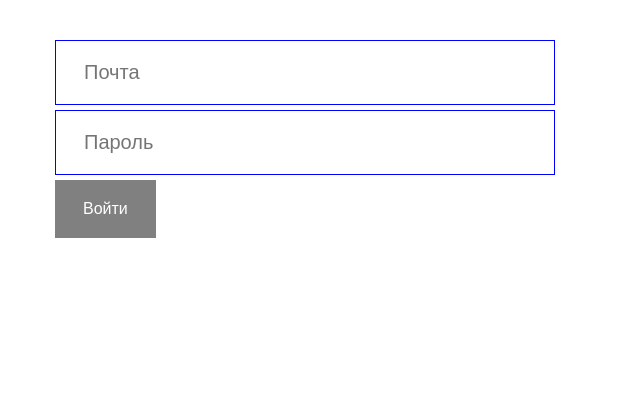
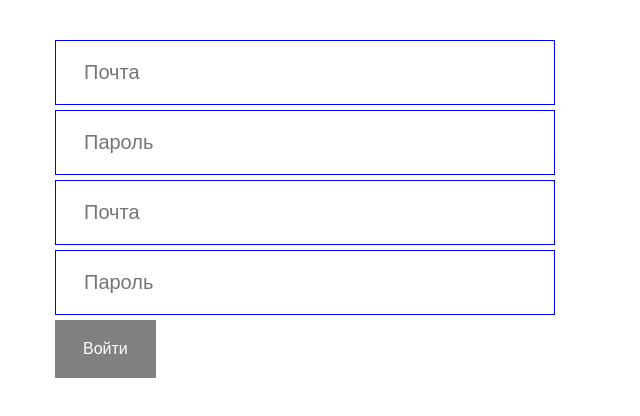
Before and after one commit to Az212At/registration, a Vue app: page / in a window 1280 px wide. Shown: the top 416 px of the page, without its empty margins (0-640 px from the left). Built offline with nearby package versions, Linux system fonts and the light colour scheme.

Commit message:
first commit

```diff
--- a/src/components/InputBoxRegistration.vue
+++ b/src/components/InputBoxRegistration.vue
@@ -1,15 +1,13 @@
 <script>
 import ButtonRegistration from "@/ui/ButtonRegistration.vue";
-import InputBoxPassword from "@/ui/InputBoxPassword.vue";
-import InputBoxEmail from "@/ui/InputBoxEmail.vue";
+import MainInput from "@/ui/MainInput.vue";
 
 export default {
   name: "InputBoxRegistration",
 
   components: {
-    InputBoxEmail,
-    InputBoxPassword,
     ButtonRegistration,
+    MainInput,
   },
 
   data() {
@@ -44,9 +42,8 @@ export default {
   <div class="input-box-registration">
     <div class="container">
       <form id="registration-form" class="form" @submit.prevent="login">
-        <InputBoxEmail v-model="email" />
-
-        <InputBoxPassword v-model="password" />
+        <MainInput v-model="email" placeholder="Enter email" />
+        <MainInput v-model="password" placeholder="Enter password" />
 
         <ButtonRegistration :disabled="!validateForm" type="submit" />
       </form>
--- a/src/ui/InputBoxEmail.vue
+++ /dev/null
@@ -1,56 +0,0 @@
-<script>
-export default {
-  name: "InputBoxEmail",
-  emits: ["update:email"],
-
-  props: {
-    email: {
-      type: String,
-      default: "",
-    },
-  },
-
-  computed: {
-    formattedValue: {
-      get() {
-        return this.email;
-      },
-
-      set(newValue) {
-        this.$emit("update:email", newValue);
-      },
-    },
-  },
-
-  methods: {
-    updateEmail(value) {
-      this.$emit("update:email", value);
-    },
-  },
-};
-</script>
-
-<template>
-  <div class="input-box-email">
-    <input
-      v-model="formattedValue"
-      type="email"
-      class="input-field"
-      placeholder="Почта"
-    />
-  </div>
-</template>
-
-<style lang="css" scoped>
-.input-box-email {
-}
-.input-field {
-  display: block;
-  width: 100%;
-  border: 1px solid blue;
-  border-radius: 0;
-  padding: 20px 28px;
-  margin-bottom: 5px;
-  font-size: 20px;
-}
-</style>
--- a/src/ui/InputBoxPassword.vue
+++ /dev/null
@@ -1,39 +0,0 @@
-<script>
-export default {
-  name: "InputBoxPassword",
-  emits: ["update:password"],
-
-  props: {
-    password: {
-      type: String,
-      default: "",
-    },
-  },
-};
-</script>
-
-<template>
-  <div class="input-box-password">
-    <input
-      :value="password"
-      type="password"
-      class="input-field"
-      placeholder="Пароль"
-      @input="$emit('update:password', $event.target.value)"
-    />
-  </div>
-</template>
-
-<style lang="css" scoped>
-.input-box-password {
-}
-.input-field {
-  display: block;
-  width: 100%;
-  border: 1px solid blue;
-  border-radius: 0;
-  padding: 20px 28px;
-  margin-bottom: 5px;
-  font-size: 20px;
-}
-</style>
--- /dev/null
+++ b/src/ui/MainInput.vue
@@ -0,0 +1,85 @@
+<script>
+export default {
+  name: "MainInput",
+  emits: ["update:email", "update:password"],
+
+  props: {
+    email: {
+      type: String,
+      default: "",
+    },
+
+    password: {
+      type: String,
+      default: "",
+    },
+  },
+
+  computed: {
+    formattedValue: {
+      get() {
+        return this.email;
+      },
+
+      set(newValue) {
+        this.$emit("update:email", newValue);
+      },
+    },
+  },
+
+  methods: {
+    updateEmail(value) {
+      this.$emit("update:email", value);
+    },
+  },
+};
+</script>
+
+<template>
+  <div class="main-input">
+    <div class="input-box-email">
+      <input
+        v-model="formattedValue"
+        type="email"
+        class="input-field"
+        placeholder="Почта"
+      />
+    </div>
+    <div class="input-box-password">
+      <input
+        :value="password"
+        type="password"
+        class="input-field"
+        placeholder="Пароль"
+        @input="$emit('update:password', $event.target.value)"
+      />
+    </div>
+  </div>
+</template>
+
+<style lang="scss" scoped>
+.input-box-password {
+}
+.input-field {
+  display: block;
+  width: 100%;
+  border: 1px solid blue;
+  border-radius: 0;
+  padding: 20px 28px;
+  margin-bottom: 5px;
+  font-size: 20px;
+}
+.input-box-email {
+}
+.input-field {
+  display: block;
+  width: 100%;
+  border: 1px solid blue;
+  border-radius: 0;
+  padding: 20px 28px;
+  margin-bottom: 5px;
+  font-size: 20px;
+}
+.main-input {
+}
+</style>
```
